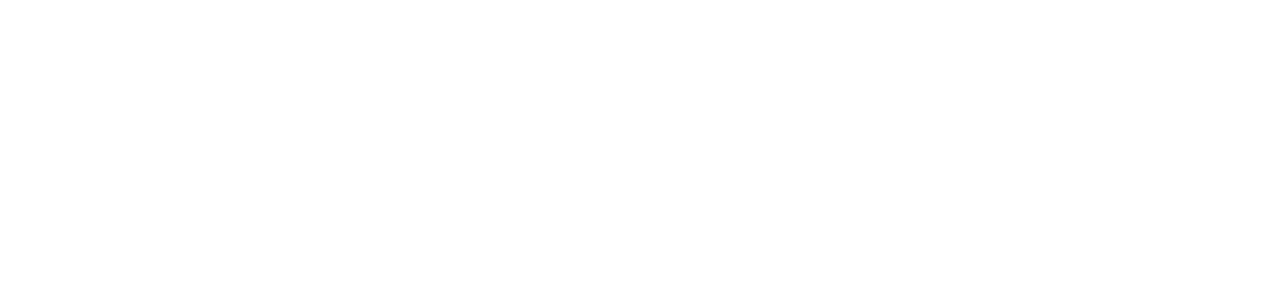
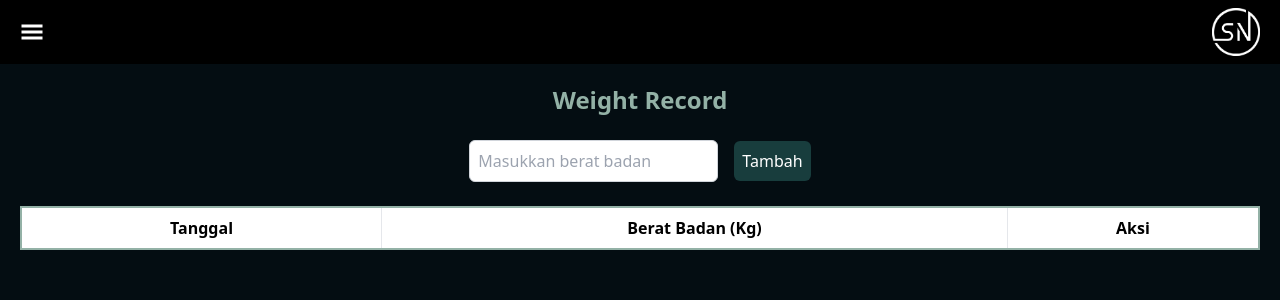
Before and after one commit to sakhanflh/MyBook, a React (Vite) app: page /#/bb in a window 1280 px wide. Before the commit this address had no page. Shown: the top 300 px of the page. Built offline with nearby package versions, Linux system fonts and the light colour scheme.

Commit message:
add page weight

```diff
--- a/src/components/Sidebar.jsx
+++ b/src/components/Sidebar.jsx
@@ -20,7 +20,9 @@
                     </div>
 
                     <div>
-                        <li className="flex items-center gap-1"><FaWeight /> Berat badan</li>
+                        <Link to='/bb'>
+                            <li className="flex items-center gap-1"><FaWeight /> Berat badan</li>
+                        </Link>
                     </div>
 
                     <div>
--- a/src/main.jsx
+++ b/src/main.jsx
@@ -4,6 +4,7 @@
 import { HashRouter, Route, Routes } from 'react-router-dom'
 import HomePage from './pages/homePage'
 import KeuanganPage from './pages/keuanganPage'
+import BeratBadanPage from './pages/beratBadanPage'
 
 ReactDOM.createRoot(document.getElementById('root')).render(
   <React.StrictMode>
@@ -11,6 +12,7 @@
       <Routes>
         <Route path='/' element={<HomePage />} />
         <Route path='/keuangan' element={<KeuanganPage/>} />
+        <Route path='/bb' element={<BeratBadanPage/>}/>
       </Routes>
     </HashRouter>
   </React.StrictMode>,
--- /dev/null
+++ b/src/pages/beratBadanPage.jsx
@@ -0,0 +1,133 @@
+import React, { useState, useEffect } from 'react';
+import { FaTrash } from 'react-icons/fa';
+import { Header } from '../components/Header';
+
+export default function BeratBadanPage() {
+    const [weight, setWeight] = useState('');
+    const [weights, setWeights] = useState([]);
+    const [latestWeight, setLatestWeight] = useState();
+    const [confirmDelete, setConfirmDelete] = useState(false);
+    const [deleteIndex, setDeleteIndex] = useState(null);
+
+    useEffect(() => {
+        const storedWeights = JSON.parse(localStorage.getItem('weights')) || [];
+        setWeights(storedWeights);
+        if (storedWeights.length > 0) {
+            setLatestWeight(storedWeights[0]);
+        }
+    }, []);
+
+    useEffect(() => {
+        localStorage.setItem('weights', JSON.stringify(weights));
+        if (weights.length > 0) {
+            setLatestWeight(weights[0]);
+        } else {
+            setLatestWeight(null);
+        }
+    }, [weights]);
+
+    const handleSubmit = (e) => {
+        e.preventDefault();
+        const currentDate = new Date().toLocaleDateString();
+        const newEntry = { date: currentDate, weight };
+
+        setWeights([newEntry, ...weights]);
+        setWeight('');
+    };
+
+    const handleConfirmDeleteTransaction = (index) => {
+        setDeleteIndex(index);
+        setConfirmDelete(true);
+    };
+
+    const handleDeleteWeights = () => {
+        const updatedWeights = weights.filter((_, i) => i !== deleteIndex);
+        setWeights(updatedWeights);
+        setConfirmDelete(false);
+        setDeleteIndex(null);
+    };
+
+    return (
+        <div className='w-full overflow-x-hidden'>
+            <Header/>
+            <div className="bg-bb-bg w-full h-dvh flex flex-col items-center p-5 text-bb-text">
+                <h1 className="text-2xl font-bold mb-6">Weight Record</h1>
+
+                {latestWeight && (
+                    <div className="py-5 px-16 rounded-xl mb-5 bg-bb-section text-center text-white">
+                        <h2 className="text-lg font-semibold">Weight</h2>
+                        <p>
+                            {latestWeight.weight} Kg
+                        </p>
+                    </div>
+                )}
+
+                <form className="mb-6" onSubmit={handleSubmit}>
+                    <input
+                        type="number"
+                        value={weight}
+                        onChange={(e) => setWeight(e.target.value)}
+                        placeholder="Masukkan berat badan"
+                        className="p-2 border border-gray-300 rounded-md"
+                        required
+                    />
+                    <button
+                        type="submit"
+                        className="ml-4 p-2 bg-bb-section text-white rounded-md"
+                    >
+                        Tambah
+                    </button>
+                </form>
+
+                <table className="min-w-full bg-white border-2 border-bb-text text-black">
+                    <thead>
+                        <tr>
+                            <th className="py-2 px-4 border ">Tanggal</th>
+                            <th className="py-2 px-4 border ">Berat Badan (Kg)</th>
+                            <th className="py-2 px-4 border ">Aksi</th>
+                        </tr>
+                    </thead>
+                    <tbody>
+                        {weights.map((entry, index) => (
+                            <tr key={index}>
+                                <td className="py-2 px-4 border text-center">{entry.date}</td>
+                                <td className="py-2 px-4 border text-center">{entry.weight}</td>
+                                <td className="px-4 py-2 border text-center">
+                                    <button
+                                        className="text-red-500"
+                                        onClick={() => handleConfirmDeleteTransaction(index)}
+                                    >
+                                        <FaTrash />
+                                    </button>
+                                </td>
+                            </tr>
+                        ))}
+                    </tbody>
+                </table>
+
+                {confirmDelete && (
+                    <div className="fixed inset-0 bg-bb-text bg-opacity-75 flex items-center justify-center">
+                        <div className="bg-white p-6 rounded shadow-lg text-black">
+                            <h2 className="text-xl mb-4">Konfirmasi Penghapusan</h2>
+                            <p>Apakah Anda yakin ingin menghapus entri ini?</p>
+                            <div className="flex justify-end mt-4">
+                                <button
+                                    className="bg-gray-500 text-white px-4 py-2 rounded mr-2"
+                                    onClick={() => setConfirmDelete(false)}
+                                >
+                                    Batal
+                                </button>
+                                <button
+                                    className="bg-red-500 text-white px-4 py-2 rounded"
+                                    onClick={handleDeleteWeights}
+                                >
+                                    Hapus
+                                </button>
+                            </div>
+                        </div>
+                    </div>
+                )}
+            </div>
+        </div>
+    );
+}
--- a/src/pages/homePage.jsx
+++ b/src/pages/homePage.jsx
@@ -1,10 +1,55 @@
+import { useEffect, useState } from "react";
 import { Header } from "../components/Header";
 
-export default function HomePage(){
-    return(
+export default function HomePage() {
+    const [totalKeuangan, setTotalKeuangan] = useState(0);
+    const [weights, setWeights] = useState([]);
+
+    useEffect(() => {
+        const storedTransactions = localStorage.getItem('transactions');
+        if (storedTransactions) {
+            const transactions = JSON.parse(storedTransactions);
+            const total = transactions.reduce((acc, transaction) => acc + transaction.amount, 0);
+            setTotalKeuangan(total);
+        }
+    }, []);
+
+    const formatCurrency = (number) => {
+        return number.toLocaleString('id-ID', { style: 'currency', currency: 'IDR' });
+    };
+
+    useEffect(() => {
+        const storedWeights = localStorage.getItem('weights');
+        if (storedWeights) {
+            const weights = JSON.parse(storedWeights);
+            setWeights(weights);
+        }
+    }, []);
+
+    return (
         <>
-            <div className="overflow-x-hidden">
+            <div className="overflow-x-hidden w-full">
                 <Header />
+                <div className="bg-black px-5 pt-5 flex flex-col gap-5 w-full h-dvh">
+                    <div className="w-full h-28 p-5 border flex items-center justify-center bg-uang-section text-white rounded-xl text-xl flex-col gap-3">
+                        <h1>Total Finances</h1>
+                        <div className="flex gap-2">
+                            <p>{formatCurrency(totalKeuangan)},-</p>
+                        </div>
+                    </div>
+
+                    <div className="flex flex-col p-5 bg-bb-section rounded-xl border items-center text-white gap-2">
+                        <h1 className="text-xl">Berat Badan</h1>
+                        {weights.length > 0 ? (
+                            weights.map((weight, index) => (
+                                <p key={index}>{weight.weight} Kg</p>
+                            ))
+                        ) : (
+                            <p>Belum ada data berat badan.</p>
+                        )}
+                    </div>
+
+                </div>
             </div>
         </>
     )
--- a/src/pages/keuanganPage.jsx
+++ b/src/pages/keuanganPage.jsx
@@ -126,14 +126,15 @@
                                         <th className="px-4 py-2 border border-gray-400">Date</th>
                                         <th className="px-4 py-2 border border-gray-400">Amount</th>
                                         <th className="px-4 py-2 border border-gray-400">Information</th>
+                                        <th className="px-2 py-2 border border-gray-400"></th>
                                     </tr>
                                 </thead>
                                 <tbody>
                                     {transactions.map((transaction, index) => (
                                         <tr key={index}>
-                                            <td className="px-4 py-2 border border-gray-400">{transaction.date}</td>
-                                            <td className="px-4 py-2 border border-gray-400">Rp {transaction.amount.toFixed(2)}</td>
-                                            <td className="px-4 py-2 border border-gray-400">{transaction.description}</td>
+                                            <td className="px-4 py-2 border border-gray-400 text-xs">{transaction.date}</td>
+                                            <td className="px-4 py-2 border border-gray-400 text-xs">Rp {transaction.amount.toFixed(2)}</td>
+                                            <td className="px-4 py-2 border border-gray-400 text-xs">{transaction.description}</td>
                                             <td className="px-1 py-2 border border-gray-400">
                                                 <button
                                                     className="text-red-500"
```
